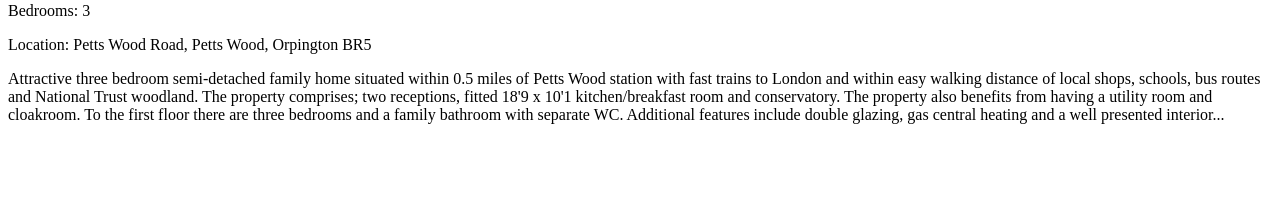
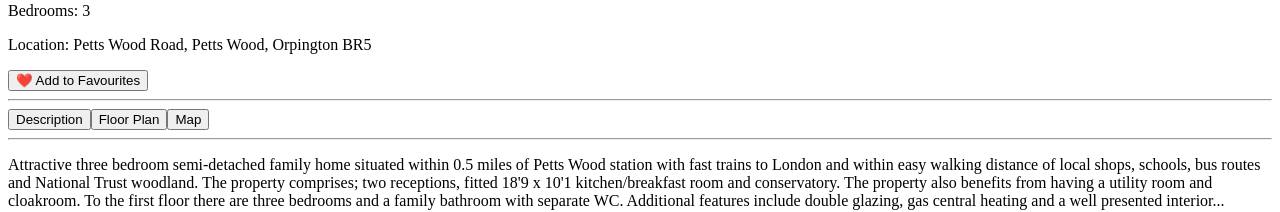
Before and after one commit to imashanS/ACSD_CW, a React (Vite) app: page /property/prop1 in a window 1280 px wide. Shown: the part 432-644 px from the top of the page. Built offline with nearby package versions, Linux system fonts and the light colour scheme.

Commit message:
Property details rendering

```diff
--- a/src/App.jsx
+++ b/src/App.jsx
@@ -1,14 +1,14 @@
 import { useState } from "react";
+import { Routes, Route, Link } from "react-router-dom";
 import data from "./data/properties.json";
 import SearchForm from "./assets/SearchForm";
-import { Routes, Route, Link } from "react-router-dom";
 import PropertyDetails from "./pages/PropertyDetails";
 
 function App() {
-    // 🔹 Search state lives here now
+    // Search state
     const [searchValues, setSearchValues] = useState({});
 
-    // 🔹 Filter logic
+    // Filter properties
     const filteredProperties = data.properties.filter((property) => {
         const {
             type,
@@ -34,22 +34,27 @@ function App() {
 
     return (
         <Routes>
-            <Route path="/"
+            {/* SEARCH PAGE */}
+            <Route
+                path="/"
                 element={
                     <div>
                         <h1>Property Search</h1>
 
-                           {/* Pass function to child */}
-                           <SearchForm onSearch={setSearchValues}/>
+                        <SearchForm onSearch={setSearchValues} />
 
-                           <hr/>
+                        <hr />
 
                         <h2>Search Results</h2>
 
                         {filteredProperties.map((property) => (
-                               <div key={property.id}>
+                            <div key={property.id} style={{ marginBottom: "20px" }}>
                                 <Link to={`/property/${property.id}`}>
-                                       <img src={property.picture} alt="property" width="200" />
+                                    <img
+                                        src={property.picture}
+                                        alt="property"
+                                        width="200"
+                                    />
                                     <h3>£{property.price}</h3>
                                 </Link>
 
@@ -61,8 +66,10 @@ function App() {
                 }
             />
 
-            <Route path="/property/:id" element={<PropertyDetails/>}/>
+            {/* PROPERTY DETAILS PAGE */}
+            <Route path="/property/:id" element={<PropertyDetails />} />
         </Routes>
     );
 }
+
 export default App;
--- a/src/pages/PropertyDetails.jsx
+++ b/src/pages/PropertyDetails.jsx
@@ -1,25 +1,100 @@
 import { useParams } from "react-router-dom";
+import { useState } from "react";
 import data from "../data/properties.json";
 
 function PropertyDetails() {
     const { id } = useParams();
 
+
     const property = data.properties.find(
         (p) => p.id === id
     );
+    // Tabs state
+    const [activeTab, setActiveTab] = useState("description");
+
+    // Image gallery state
+    const [mainImage, setMainImage] = useState(property.picture);
+
 
     if (!property) {
         return <h2>Property not found</h2>;
     }
 
+
+
     return (
         <div>
             <h1>£{property.price}</h1>
-            <img src={property.picture} alt="property" width="400" />
+
+            {/* Main Image */}
+            <img src={mainImage} alt="property" width="400" />
+
+            {/* Thumbnails */}
+            {property.images && (
+                <div>
+                    {property.images.map((img, index) => (
+                        <img
+                            key={index}
+                            src={img}
+                            alt="thumbnail"
+                            width="80"
+                            onClick={() => setMainImage(img)}
+                            style={{
+                                cursor: "pointer",
+                                margin: "5px",
+                                border:
+                                    mainImage === img ? "2px solid black" : "none",
+                            }}
+                        />
+                    ))}
+                </div>
+            )}
+
             <p>Type: {property.type}</p>
             <p>Bedrooms: {property.bedrooms}</p>
             <p>Location: {property.location}</p>
-            <p>{property.description}</p>
+
+            <button onClick={() => alert("Added to favourites!")}>
+                ❤️ Add to Favourites
+            </button>
+
+            <hr />
+
+            {/* Tabs */}
+            <button onClick={() => setActiveTab("description")}>
+                Description
+            </button>
+            <button onClick={() => setActiveTab("floorplan")}>
+                Floor Plan
+            </button>
+            <button onClick={() => setActiveTab("map")}>
+                Map
+            </button>
+
+            <hr />
+
+            {/* Tab Content */}
+            {activeTab === "description" && (
+                <p>{property.description}</p>
+            )}
+
+            {activeTab === "floorplan" && property.floorPlan && (
+                <img
+                    src={property.floorPlan}
+                    alt="floor plan"
+                    width="400"
+                />
+            )}
+
+            {activeTab === "map" && property.map && (
+                <iframe
+                    title="map"
+                    src={property.map}
+                    width="400"
+                    height="300"
+                    loading="lazy"
+                ></iframe>
+            )}
         </div>
     );
 }
```
Lines whose indentation alone changed are shown as unchanged.
